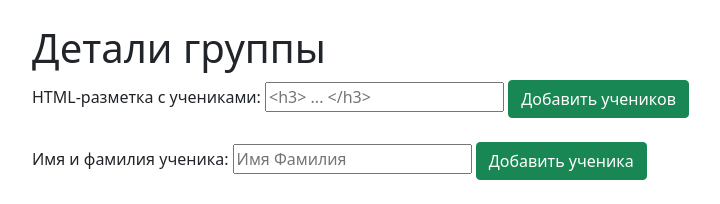
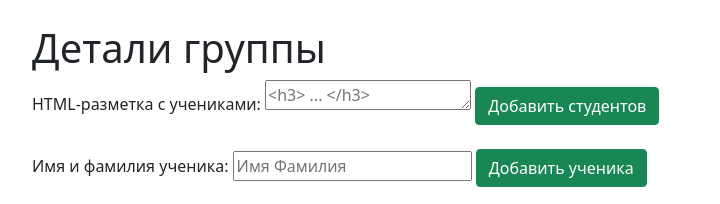
Before and after one commit to nerodnoy/OnlineSchoolHelper, a Flask app: template osh/groups/templates/group_view.html in a window 1280 px wide. Shown: the part 66-270 px from the top of the page, without its empty margins (50-770 px from the left). Run offline with Flask 3, Linux system fonts and the light colour scheme; the template is opened without the code that fills it, so the values that code supplies are empty; some libraries are stand-ins or nearby versions.

Commit message:
minor fixes

```diff
--- a/osh/groups/templates/group_view.html
+++ b/osh/groups/templates/group_view.html
@@ -9,8 +9,8 @@
 
     <form id="studentsForm" method="post" action="{{ url_for('students.add_students', group_id=group.id) }}">
         <label for="studentsHtml">HTML-разметка с учениками:</label>
-        <input type="text" id="studentsHtml" name="newStudent" required placeholder="<h3> ... </h3>">
-        <button type="submit" class="btn btn-success">Добавить учеников</button>
+        <textarea id="studentsHtml" name="studentsHtml" rows="1" placeholder="<h3> ... </h3>" required></textarea>
+        <button type="submit" class="btn btn-success">Добавить студентов</button>
     </form>
 
     <br>
--- a/osh/students/templates/student_absent.html
+++ b/osh/students/templates/student_absent.html
@@ -25,7 +25,7 @@
 
     <!-- Кнопка для возврата к группе -->
     <form method="get" action="{{ url_for('groups.view_group', group_id=group.id) }}">
-        <button class="btn btn-primary">Назад к группам</button>
+        <button class="btn btn-primary">Назад к группе</button>
     </form>
 
     <!-- В зависимости от дня недели пишем разным кураторам -->
```
